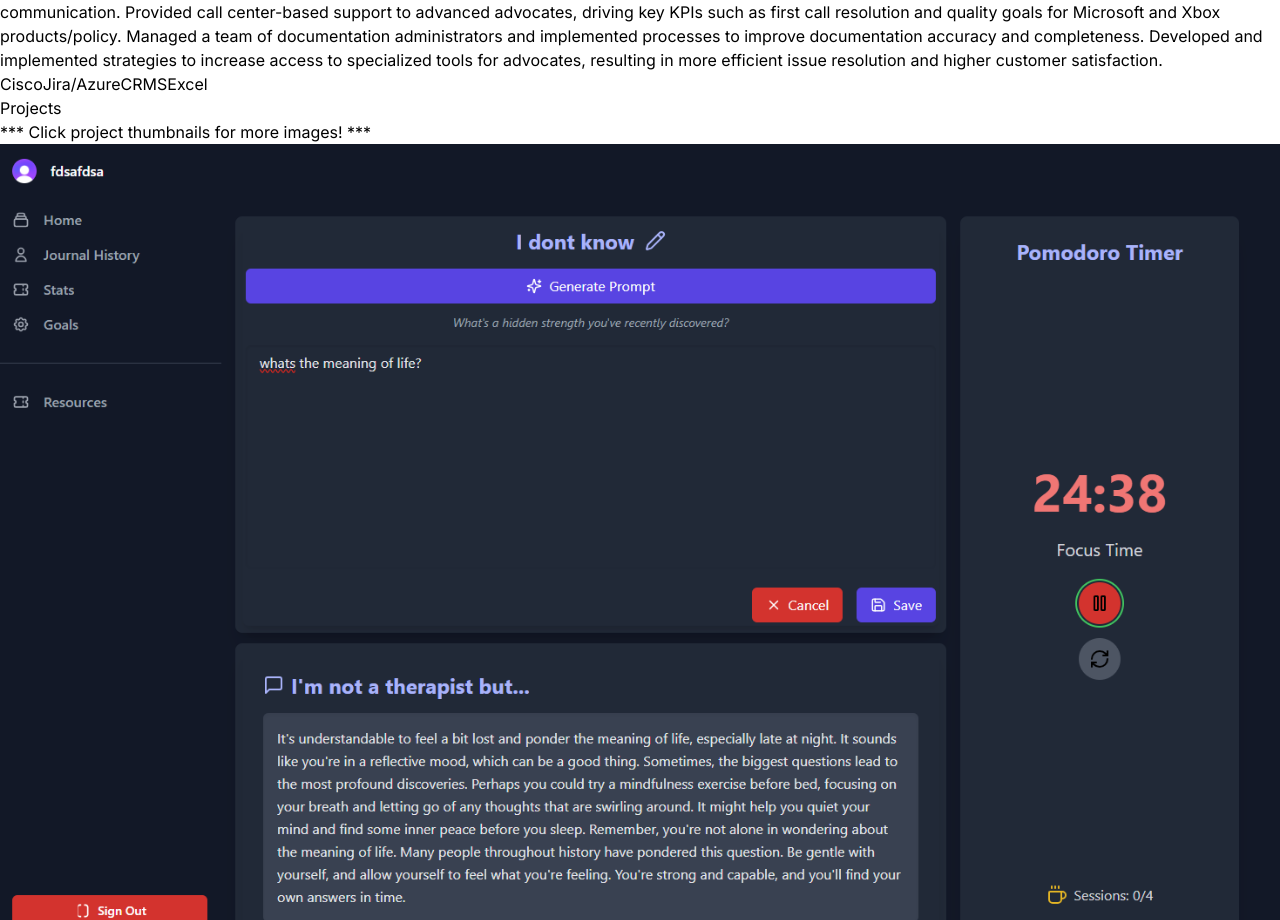
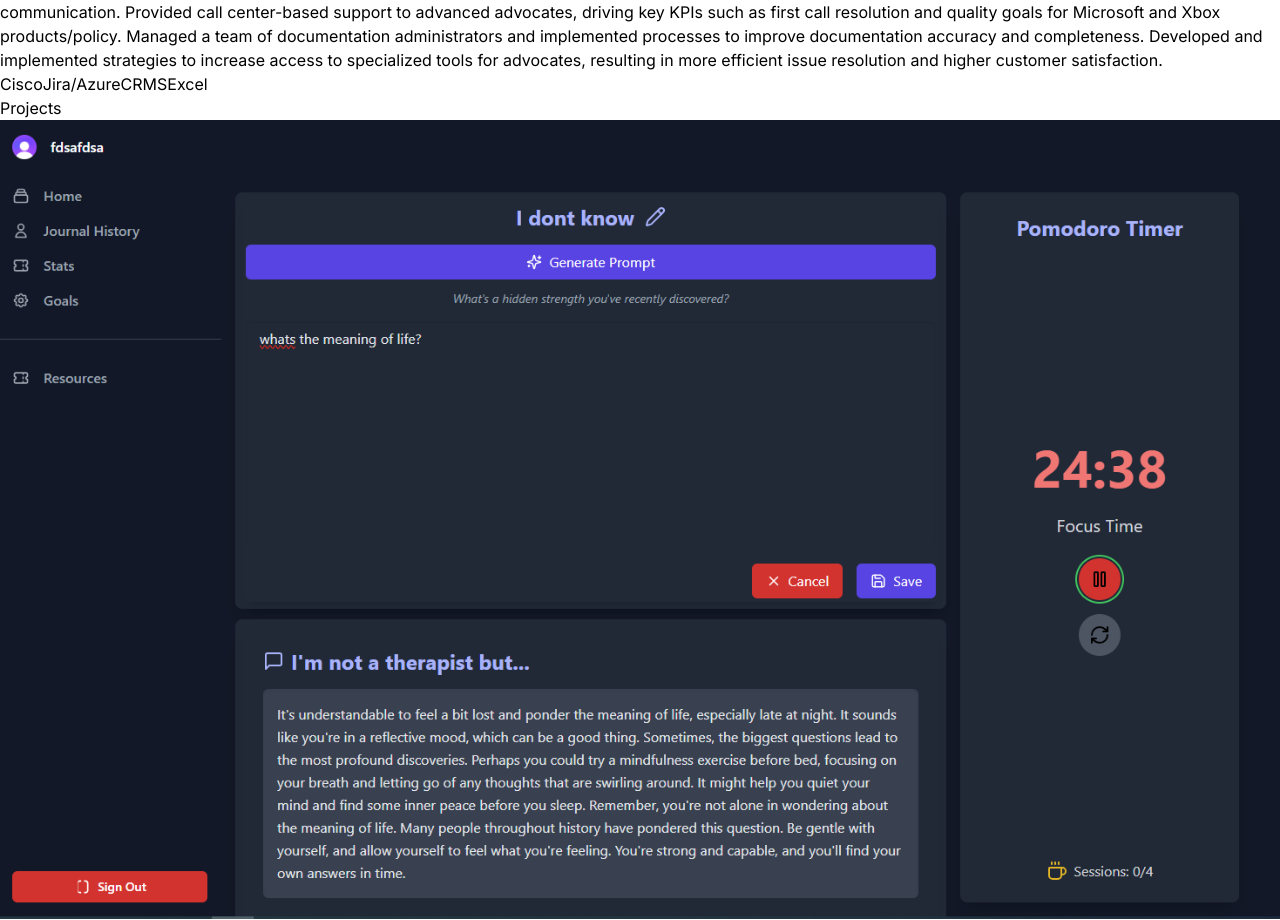
Before and after one commit to bmonten3/bmontenegro-portfolio, a React (Vite) app: page / in a window 1280 px wide. Shown: the part 2669-3589 px from the top of the page. Built offline with nearby package versions, Linux system fonts and the light colour scheme.

Commit message:
Projects Update

```diff
--- a/src/components/Projects.jsx
+++ b/src/components/Projects.jsx
@@ -46,7 +46,6 @@ const Projects = () => {
                 transition={{duration: 1}}
                 viewport={{ once: true }}
                 className="my-10 text-center text-m">
-                    *** Click project thumbnails for more images! ***
             </motion.h6>
             <div>
                 {PROJECTS.map((project, index) => (
--- a/src/constants/index.js
+++ b/src/constants/index.js
@@ -50,7 +50,7 @@ export const PROJECTS = [
     title: "Journo: AI-Powered Fullstack Journaling Web App",
     image: [entryAndResponseDesktop, landingMobile, landingFull, signInDesktop, signUpMobile, homeMobile, logMoodMobile,manageAccountClerk, logMoodDesktop],
     description:
-      "This is a full-stack journaling application powered by AI for analyzing user mood and providing feedback based on journal entries. Built with Next.js, the app integrates the Gemini AI API to enhance user journaling experiences, provides robust & secure authentication with Clerk, and features a remote SQLite database hosted on Turso/LibSQL. Codebase: github.com/bmonten3/journo",
+      "This is a full-stack journaling application powered by AI for analyzing user mood and providing feedback based on journal entries. Built with Next.js, the app integrates the Gemini AI API to enhance user journaling experiences, provides robust & secure authentication with Clerk, and features a remote SQLite database hosted on Turso/LibSQL. Codebase & examples available at: github.com/bmonten3/journo",
     technologies: ["Gemini Ai API", "Sqlite3", "NextJs", "TypeScript", "Clerk Auth", "TailwindCSS"],
   },
   {
```
